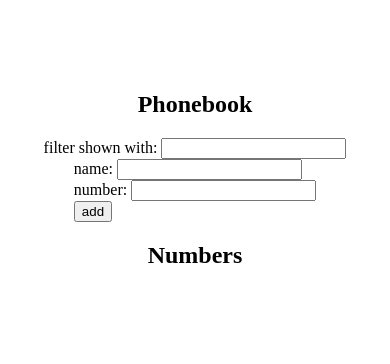
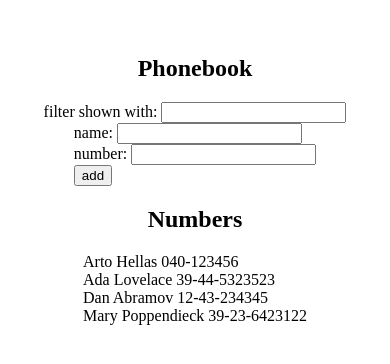
Before and after one commit to mostafazahra-0x0/FullStackOpen, a React (Vite) app in the folder part2/phonebook/: page / in a window 390 px wide. Shown: the part 250-614 px from the top of the page. Built offline with nearby package versions, Linux system fonts and the light colour scheme; data requests are answered from the project's data file.

Commit message:
feat: prevent duplicate names in phonebook (exercise 2.11)

```diff
--- /dev/null
+++ b/part2/phonebook/db.json
@@ -0,0 +1,24 @@
+{
+"persons": [
+    {
+    "name": "Arto Hellas",
+    "number": "040-123456",
+    "id": "1"
+    },
+    {
+    "name": "Ada Lovelace",
+    "number": "39-44-5323523",
+    "id": "2"
+    },
+    {
+    "name": "Dan Abramov",
+    "number": "12-43-234345",
+    "id": "3"
+    },
+    {
+    "name": "Mary Poppendieck",
+    "number": "39-23-6423122",
+    "id": "4"
+    }
+]
+}
--- a/part2/phonebook/package.json
+++ b/part2/phonebook/package.json
@@ -7,9 +7,11 @@
     "dev": "vite",
     "build": "vite build",
     "lint": "eslint .",
-    "preview": "vite preview"
+    "preview": "vite preview",
+    "server": "json-server -p 3001 db.json"
   },
   "dependencies": {
+    "axios": "^1.18.0",
     "react": "^19.2.6",
     "react-dom": "^19.2.6"
   },
@@ -22,6 +24,7 @@
     "eslint-plugin-react-hooks": "^7.1.1",
     "eslint-plugin-react-refresh": "^0.5.2",
     "globals": "^17.6.0",
+    "json-server": "^1.0.0-beta.15",
     "vite": "^8.0.12"
   }
 }
--- a/part2/phonebook/src/App.jsx
+++ b/part2/phonebook/src/App.jsx
@@ -1,14 +1,24 @@
-import { useState } from 'react'
 import Persons from './components/Persons'
 import './App.css'
 import Filter from './components/Filter'
 import PersonForm from './components/PersonForm'
-
+import { useState, useEffect } from 'react'
+import axios from 'axios'
 const App = () => {
   const [persons, setPersons] = useState([])
   const [newName, setNewName] = useState('')
   const [newNumber, setNewNumber] = useState ('')
   const [filter, setFilter] = useState('')
+  const getHook = () => {
+    console.log('effect')
+    axios
+      .get('http://localhost:3001/persons')
+      .then(response => {
+        console.log('promise fulfilled')
+        setPersons(response.data)
+      })
+  }
+  useEffect(getHook, [])
   const handleNameChange = (event) => {
     console.log(event.target.value)
     setNewName(event.target.value )
```
Also changed, not shown: 1 other file (tests, documents, lock files or other folders).
